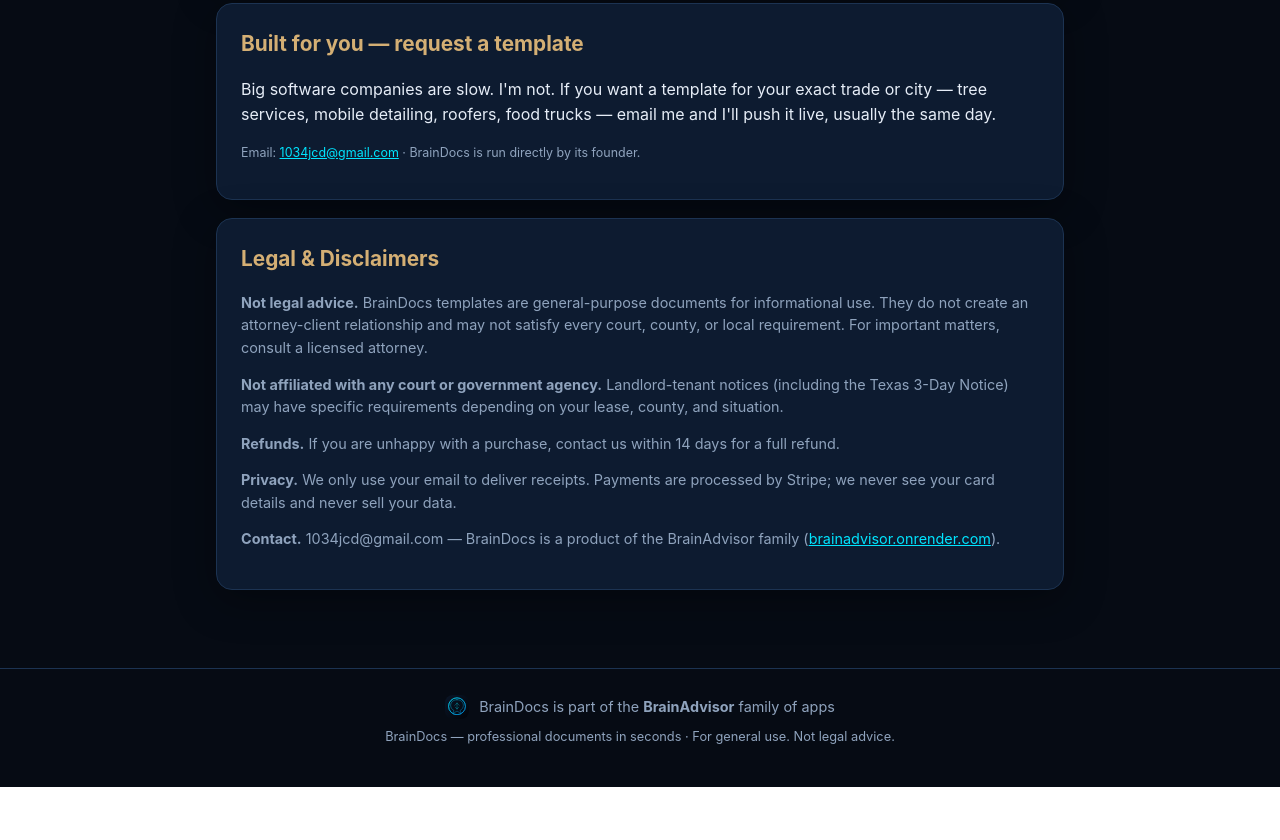
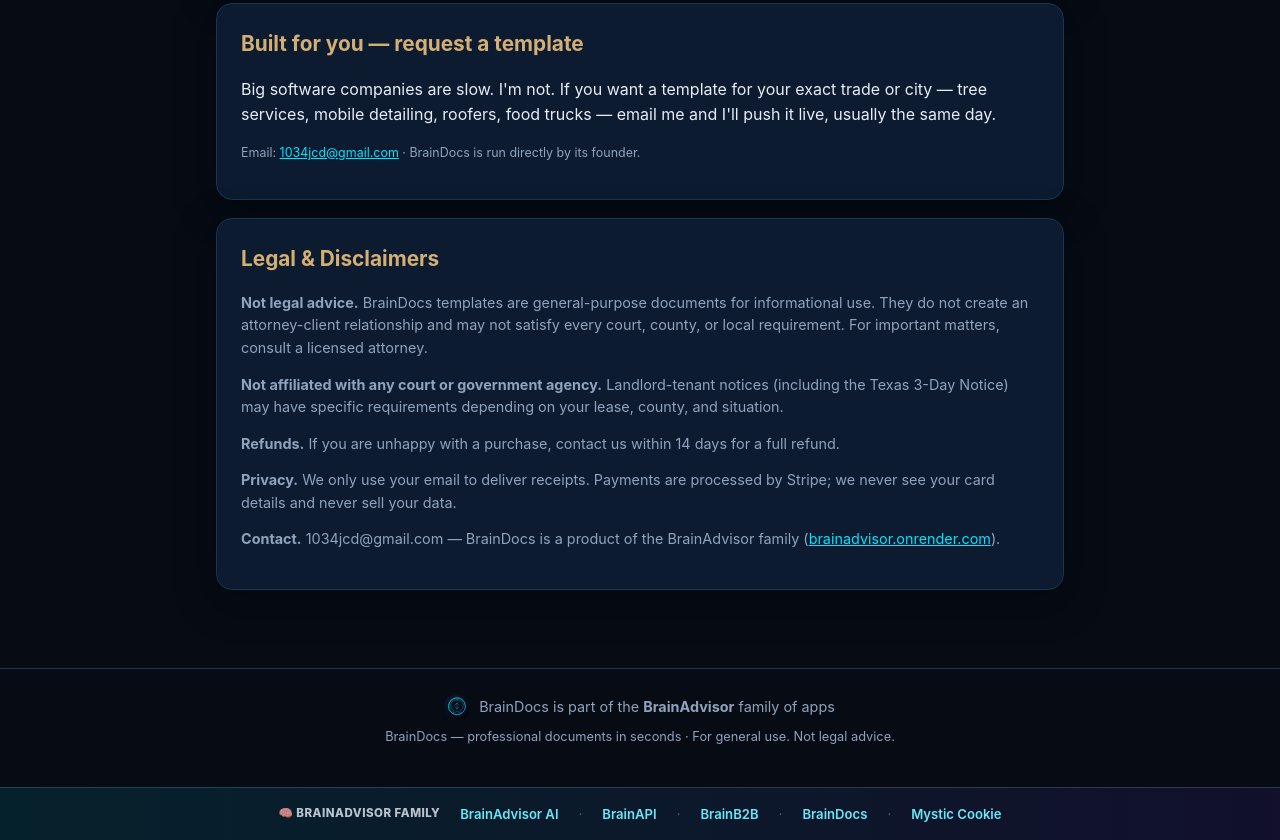
Before and after one commit to 1034jcd/braindocs, a website: page public/index.html in a window 1280 px wide. Shown: the part 2610-3450 px from the top of the page. Before the commit the page ends 3397 px from the top, so only its background shows below. Drawn offline with Linux system fonts and the light colour scheme; a script that the page names is missing.

Commit message:
Add BrainAdvisor family cross-app links

```diff
--- a/public/index.html
+++ b/public/index.html
@@ -181,5 +181,25 @@
 
 <script src="https://cdn.jsdelivr.net/npm/pdf-lib@1.17.1/dist/pdf-lib.min.js"></script>
 <script src="/app.js"></script>
+<style>
+  .ba-family-strip{display:flex;flex-wrap:wrap;align-items:center;justify-content:center;gap:10px 20px;padding:16px 24px;background:linear-gradient(90deg,rgba(0,229,255,.10),rgba(124,58,237,.10));border-top:1px solid rgba(148,163,184,.25);font-size:.82rem;text-align:center}
+  .ba-family-strip .ba-f-label{font-weight:800;letter-spacing:.5px;text-transform:uppercase;font-size:.72rem;opacity:.8}
+  .ba-family-strip a{color:var(--primary-light,#67e8f9);text-decoration:none;font-weight:600}
+  .ba-family-strip a:hover{text-decoration:underline}
+  .ba-family-strip .ba-f-sep{opacity:.35}
+  @media(max-width:520px){.ba-family-strip{gap:8px 14px;font-size:.75rem}}
+  </style>
+  <div class="ba-family-strip" role="navigation" aria-label="BrainAdvisor family apps">
+    <span class="ba-f-label">🧠 BrainAdvisor Family</span>
+    <a href="https://brainadvisor.onrender.com" target="_blank" rel="noopener">BrainAdvisor AI</a>
+    <span class="ba-f-sep">·</span>
+    <a href="https://brainapi-1bcu.onrender.com" target="_blank" rel="noopener">BrainAPI</a>
+    <span class="ba-f-sep">·</span>
+    <a href="https://brainb2b.onrender.com" target="_blank" rel="noopener">BrainB2B</a>
+    <span class="ba-f-sep">·</span>
+    <a href="https://braindocs-7qqx.onrender.com" target="_blank" rel="noopener">BrainDocs</a>
+    <span class="ba-f-sep">·</span>
+    <a href="https://mystic-cookie.onrender.com" target="_blank" rel="noopener">Mystic Cookie</a>
+  </div>
 </body>
 </html>
```
Also changed, not shown: public/paid.html (+20 -0 lines), public/tools.html (+20 -0 lines).
